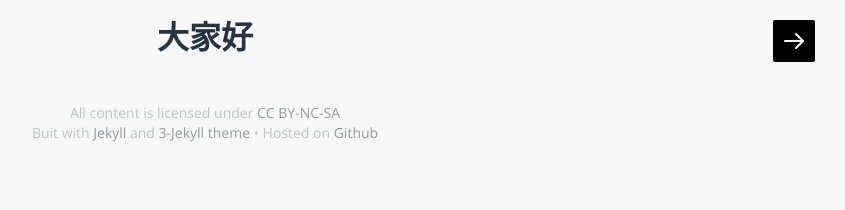
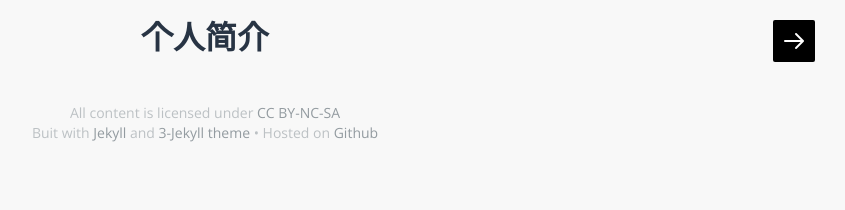
Before and after one commit to fankunpeng/fankunpeng.github.io, a Jekyll site: the page built from index.html, in a window 1280 px wide. Shown: the top 210 px of the page, without its empty margins (435-1280 px from the left). Built offline with Jekyll 4.4.1, drawn with Linux system fonts in a browser that asks for light colours; some web fonts are replaced.

Commit message:
modify tgs

```diff
--- a/_posts/2017-04-04-test.markdown
+++ b/_posts/2017-04-04-test.markdown
@@ -1,5 +1,6 @@
 ---
 layout: post
 title: test
+tags: 测试
 ---
 你好，世界
--- a/index.html
+++ b/index.html
@@ -2,5 +2,5 @@
 layout: default
 ---
 <div id="home" class="container">
-  <h1>大家好</h1>
+  <h1>个人简介</h1>
 </div>
```
